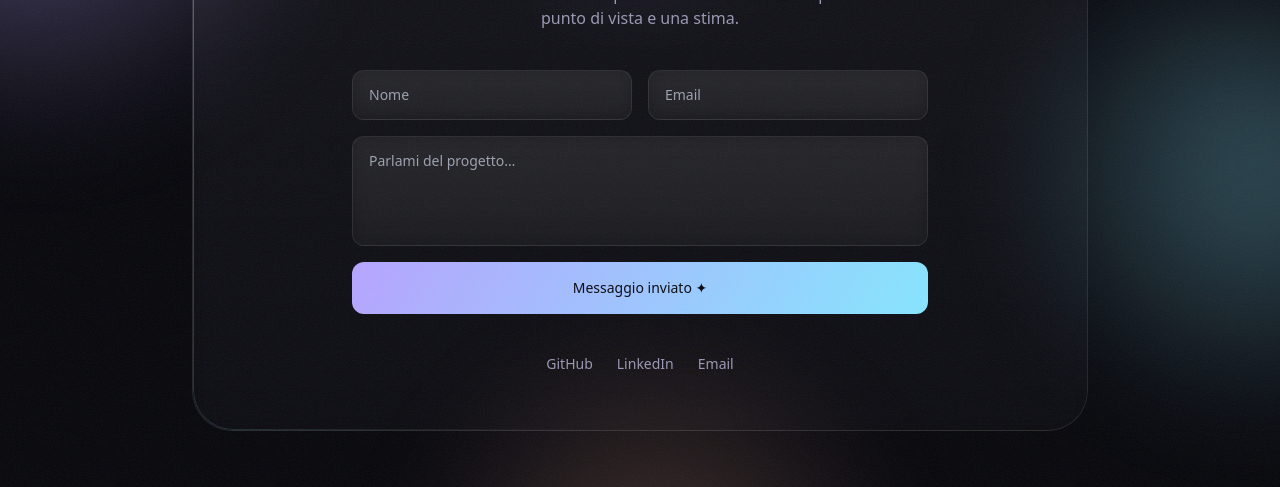
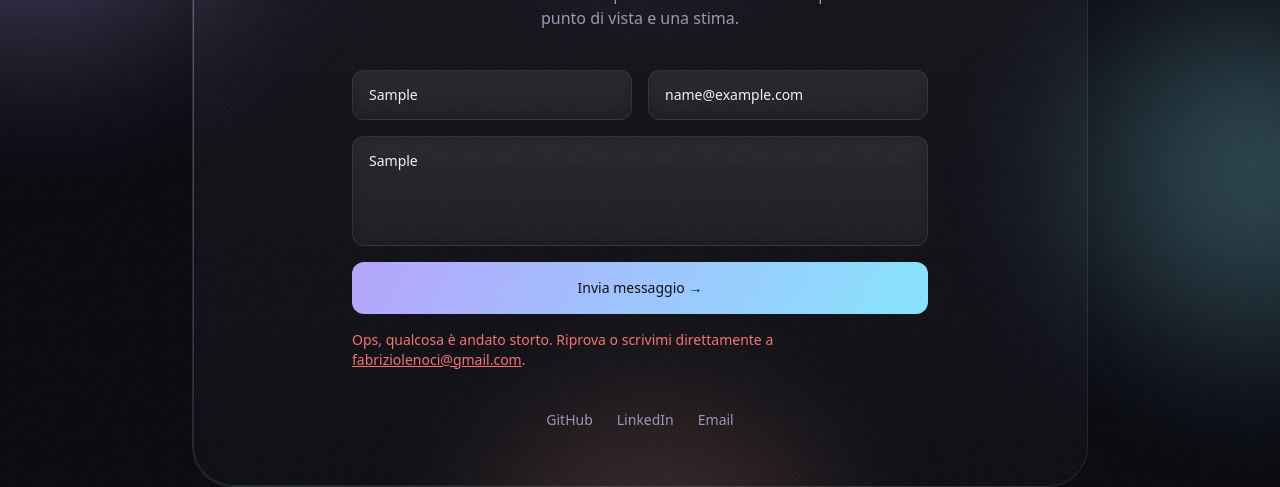
Before and after one commit to LenociFabrizio/fabrizio-lenoci-web, a Next.js app: page / in a window 1280 px wide. Both pictures are taken after typing "Sample", "name@example.com", "Sample" into the empty fields and a click on the button "Invia messaggio →". Shown: the part 4839-5326 px from the top of the page. Built offline with nearby package versions, Linux system fonts and the light colour scheme; no server answers; a web font is replaced by a local one.

Commit message:
fix contact form

```diff
--- a/src/components/Contact.tsx
+++ b/src/components/Contact.tsx
@@ -4,16 +4,51 @@ import { useState } from "react";
 import { site } from "@/data/site";
 import Reveal from "./ui/Reveal";
 
+type Status = "idle" | "sending" | "sent" | "error";
+
 export default function Contact() {
-  const [sent, setSent] = useState(false);
+  const [status, setStatus] = useState<Status>("idle");
   const [form, setForm] = useState({ name: "", email: "", message: "" });
 
-  const handleSubmit = (e: React.FormEvent) => {
+  const handleSubmit = async (e: React.FormEvent) => {
     e.preventDefault();
-    // Sostituisci con la tua integrazione (Resend, Formspree, route /api/contact…)
-    setSent(true);
-    setTimeout(() => setSent(false), 4000);
-    setForm({ name: "", email: "", message: "" });
+
+    const accessKey = process.env.NEXT_PUBLIC_WEB3FORMS_KEY;
+    if (!accessKey) {
+      console.error("NEXT_PUBLIC_WEB3FORMS_KEY non configurata");
+      setStatus("error");
+      setTimeout(() => setStatus("idle"), 4000);
+      return;
+    }
+
+    setStatus("sending");
+    try {
+      const res = await fetch("https://api.web3forms.com/submit", {
+        method: "POST",
+        headers: { "Content-Type": "application/json", Accept: "application/json" },
+        body: JSON.stringify({
+          access_key: accessKey,
+          subject: `Nuovo messaggio dal portfolio — ${form.name}`,
+          from_name: form.name,
+          name: form.name,
+          email: form.email,
+          message: form.message,
+        }),
+      });
+
+      const data = await res.json();
+      if (data.success) {
+        setStatus("sent");
+        setForm({ name: "", email: "", message: "" });
+        setTimeout(() => setStatus("idle"), 4000);
+      } else {
+        throw new Error(data.message ?? "Invio non riuscito");
+      }
+    } catch (err) {
+      console.error("Errore invio form:", err);
+      setStatus("error");
+      setTimeout(() => setStatus("idle"), 4000);
+    }
   };
 
   return (
@@ -65,10 +100,25 @@ export default function Contact() {
             />
             <button
               type="submit"
-              className="btn-primary rounded-xl py-4 text-sm font-medium sm:col-span-2"
+              disabled={status === "sending"}
+              className="btn-primary rounded-xl py-4 text-sm font-medium disabled:cursor-not-allowed disabled:opacity-60 sm:col-span-2"
             >
-              {sent ? "Messaggio inviato ✦" : "Invia messaggio →"}
+              {status === "sending"
+                ? "Invio in corso…"
+                : status === "sent"
+                  ? "Messaggio inviato ✦"
+                  : "Invia messaggio →"}
             </button>
+
+            {status === "error" && (
+              <p className="text-sm text-red-400 sm:col-span-2">
+                Ops, qualcosa è andato storto. Riprova o scrivimi direttamente a{" "}
+                <a href={`mailto:${site.email}`} className="underline">
+                  {site.email}
+                </a>
+                .
+              </p>
+            )}
           </form>
 
           <div className="relative mt-10 flex items-center justify-center gap-6 text-sm text-muted">
--- a/src/data/site.ts
+++ b/src/data/site.ts
@@ -29,7 +29,7 @@ export const site = {
   year: 2026,
 
   /** Contatto principale */
-  email: "ciao@fabriziolenoci.dev",
+  email: "fabriziolenoci@gmail.com",
 
   /**
    * URL pubblico del sito (usato per metadata, OG, sitemap).
@@ -62,7 +62,7 @@ export const site = {
   socials: [
     { label: "GitHub", href: "https://github.com/fabriziolenoci" },
     { label: "LinkedIn", href: "https://www.linkedin.com/in/fabriziolenoci" },
-    { label: "Email", href: "mailto:ciao@fabriziolenoci.dev" },
+    { label: "Email", href: "mailto:fabriziolenoci@gmail.com" },
   ],
 
   /** Tecnologie a scorrimento nella striscia marquee */
```
Also changed, not shown: 1 other file (tests, documents, lock files or other folders).
